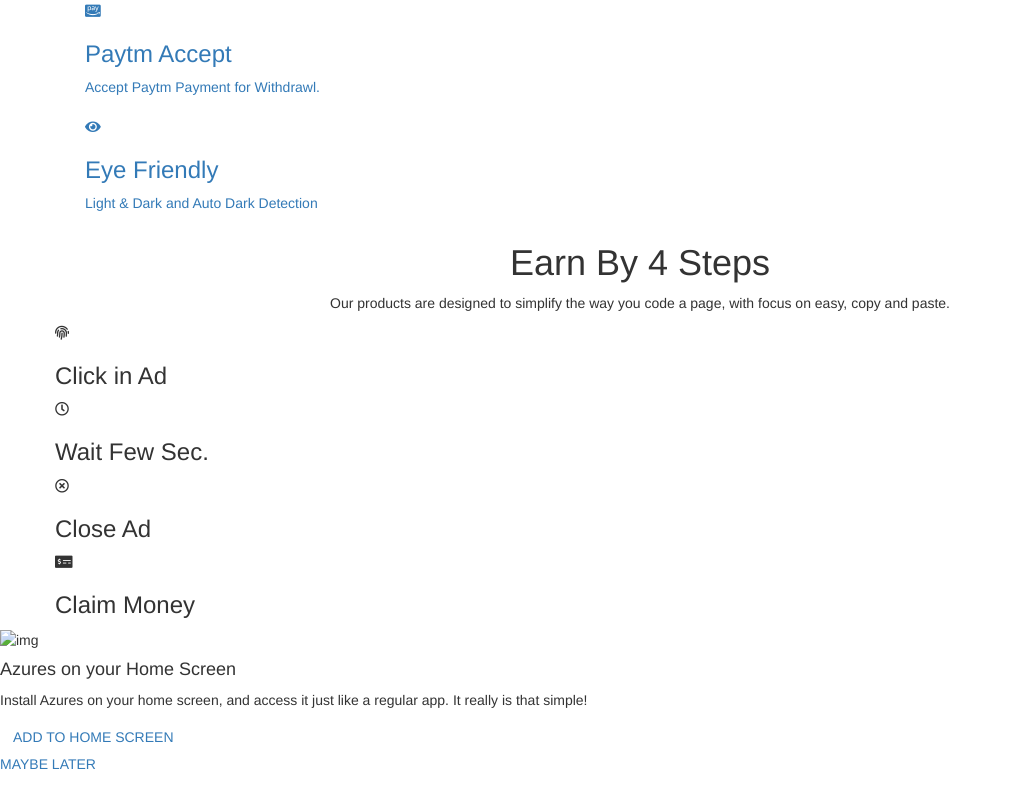
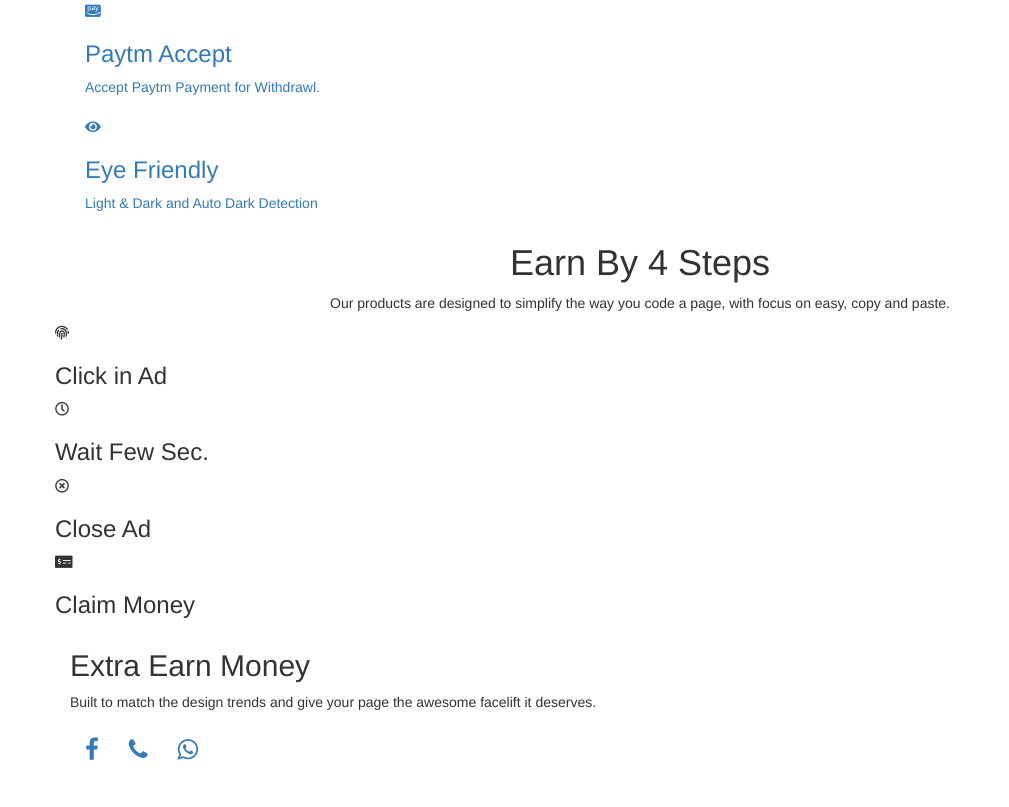
Before and after one commit to ansh709/Extra_Earn_Money, a plain HTML site: page index.html in a window 1280 px wide. Shown: the part 1890-2697 px from the top of the page, without its empty margins (0-1009 px from the left). After the commit the page ends 2668 px from the top, so only its background shows below. Drawn offline with nearby package versions, Linux system fonts and the light colour scheme.

Commit message:
Update index.html

```diff
--- a/index.html
+++ b/index.html
@@ -29,18 +29,7 @@
     <section id="slider"></section>
     <section class="process"></section>
 	<section class="facilites"></section>
-	<div id="menu-install-pwa-android" class="menu menu-box-bottom menu-box-detached rounded-l menu-active" data-menu-height="350" data-menu-effect="menu-parallax" style="display: block; height: 350px;">
-<div class="boxed-text-l mt-4">
-<img class="rounded-l mb-3" src="app/icons/icon-128x128.png" alt="img" width="90">
-<h4 class="mt-3">Azures on your Home Screen</h4>
-<p>
-Install Azures on your home screen, and access it just like a regular app. It really is that simple!
-</p>
-<a href="#" class="pwa-install btn btn-s rounded-s shadow-l text-uppercase font-900 bg-highlight mb-2">Add to Home Screen</a><br>
-<a href="#" class="pwa-dismiss close-menu color-gray2-light text-uppercase font-900 opacity-60 font-10">Maybe later</a>
-<div class="clear"></div>
-</div>
-</div>
+	<section class="contact"></section>
 
 
     <script src="js/header.js"></script>
@@ -48,10 +37,8 @@
     <script src="js/slider.js"></script>
 	<script src="js/features.js"></script>
     <script src="js/facilities.js"></script>
-	<script src="js/custom.js"></script>
-	<script src="js/bootstarp.js"></script>
 	<script src="js/contact.js"></script>
-
+    <script src="js/app.js"></script>
 </body>
 
 </html>
```
